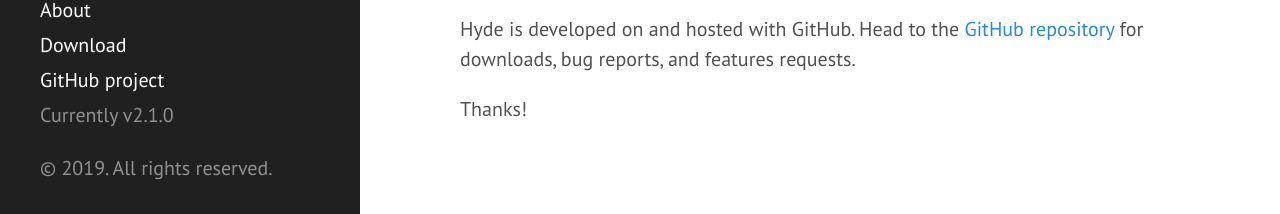
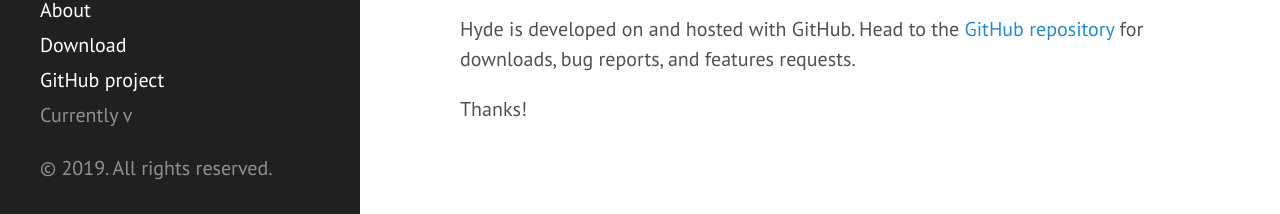
Before and after one commit to societynetworkscienceuw/societynetworkscienceuw.github.io, a Jekyll site: the page built from index.html, in a window 1280 px wide and 900 px high, scrolled down 524 px. Shown: the part 677-891 px from the top of the window. Built offline with Jekyll 4.4.1, drawn with Linux system fonts in a browser that asks for light colours; Markdown is read by kramdown in place of the engine named in the settings; the list of posts is cut into pages by our own code.

Commit message:
Update _config.yml

```diff
--- a/_config.yml
+++ b/_config.yml
@@ -13,13 +13,11 @@
 baseurl:          /
 
 author:
-  name:           'Mark Otto'
-  url:            https://twitter.com/mdo
+  name:           'Kishore Vasan'
+  url:            https://www.kishorevasan.me
 
 paginate:         5
 
-# Custom vars
-version:          2.1.0
 
 github:
   repo:           https://github.com/poole/hyde
```
